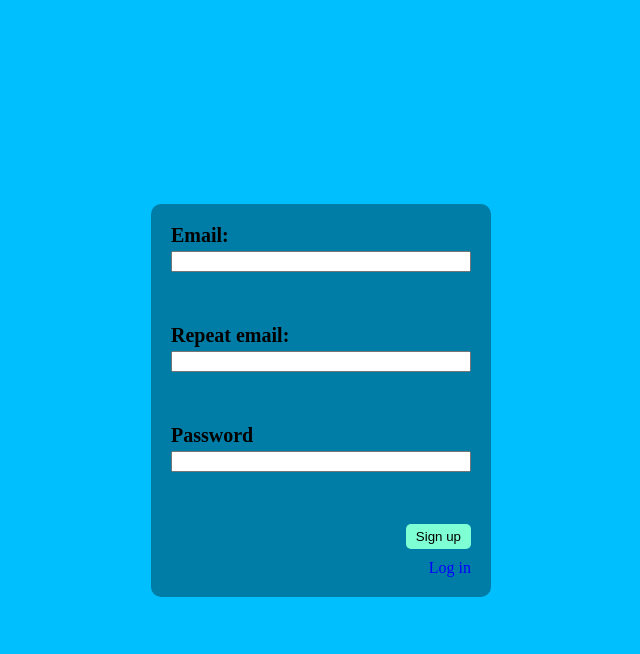
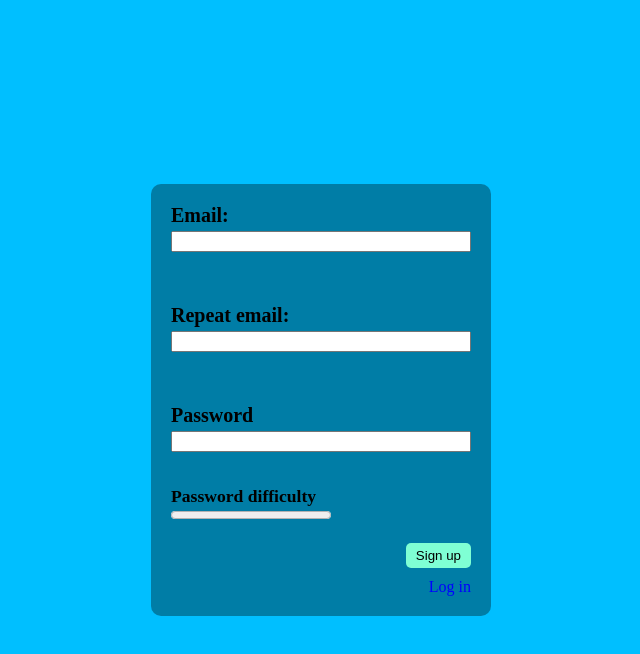
Before and after one commit to Doodidan/martians-login, a React app: page / in a window 1280 px wide. Both pictures are taken after a click on the link "Sign up". Shown: the top 654 px of the page, without its empty margins (319-959 px from the left). Built offline with nearby package versions, Linux system fonts and the light colour scheme.

Commit message:
add pwd difficulty

```diff
--- a/src/components/SignupForm/index.module.scss
+++ b/src/components/SignupForm/index.module.scss
@@ -47,4 +47,9 @@
   &__error {
     color: coral;
   }
+
+  &__difficulty {
+    font-size: 1.1em;
+    margin: 2px 0 0 0;
+  }
 }
--- a/src/components/SignupForm/index.tsx
+++ b/src/components/SignupForm/index.tsx
@@ -3,11 +3,13 @@ import React, {
   FC,
   FormEvent,
   useCallback,
+  useEffect,
   useState,
 } from "react";
 import css from "./index.module.scss";
 import { useLocalStorage } from "../../hooks/useLocalStorage";
-import { emailRegex } from "../../constants";
+import { emailRegex, pwdLetter, pwdNumber, pwdSpecial } from "../../constants";
+import { ProgressBar } from "../ProgressBar";
 
 type SignupFormProps = {
   toggleMode: () => void;
@@ -58,6 +60,21 @@ export const SignupForm: FC<SignupFormProps> = ({ toggleMode }) => {
     [email, email2, pwd, setSavedPwd, toggleMode]
   );
 
+  const [pwdDifficulty, setPwdDifficulty] = useState<number>(0);
+  useEffect(() => {
+    let difficulty = 0;
+    const max = 6;
+
+    if (pwd.length) difficulty++;
+    if (pwd.length > 5) difficulty++;
+    if (pwd.length > 10) difficulty++;
+    if (pwd.match(pwdLetter)) difficulty++;
+    if (pwd.match(pwdNumber)) difficulty++;
+    if (pwd.match(pwdSpecial)) difficulty++;
+
+    setPwdDifficulty(difficulty / max);
+  }, [pwd]);
+
   return (
     <form className={css.form} onSubmit={saveForm}>
       <label className={css.form__email_container}>
@@ -78,6 +95,8 @@ export const SignupForm: FC<SignupFormProps> = ({ toggleMode }) => {
         <h1 className={css.form__field_title}>Password</h1>
         <input type={"password"} onChange={changePwd} value={pwd} required />
         <p className={css.form__error}>{pwdError ? "Enter password" : null}</p>
+        <h2 className={css.form__difficulty}>Password difficulty</h2>
+        <ProgressBar progress={pwdDifficulty} />
       </label>
 
       <div className={css.form__links_container}>
--- a/src/constants.ts
+++ b/src/constants.ts
@@ -5,3 +5,7 @@ export enum Modes {
 
 export const emailRegex =
   /^(([^<>()[\]\\.,;:\s@"]+(\.[^<>()[\]\\.,;:\s@"]+)*)|(".+"))@((\[[0-9]{1,3}\.[0-9]{1,3}\.[0-9]{1,3}\.[0-9]{1,3}])|(([a-zA-Z\-0-9]+\.)+[a-zA-Z]{2,}))$/;
+
+export const pwdLetter = /\w/;
+export const pwdNumber = /\d/;
+export const pwdSpecial = /[!@#$%^&*)(+=._-]/;
--- a/src/index.tsx
+++ b/src/index.tsx
@@ -1,5 +1,7 @@
 import React from "react";
-import ReactDOM from "react-dom";
+import { createRoot } from "react-dom/client";
 import App from "./App";
 
-ReactDOM.render(<App />, document.querySelector("#root"));
+const container = document.getElementById("root");
+const root = createRoot(container!);
+root.render(<App />);
```
